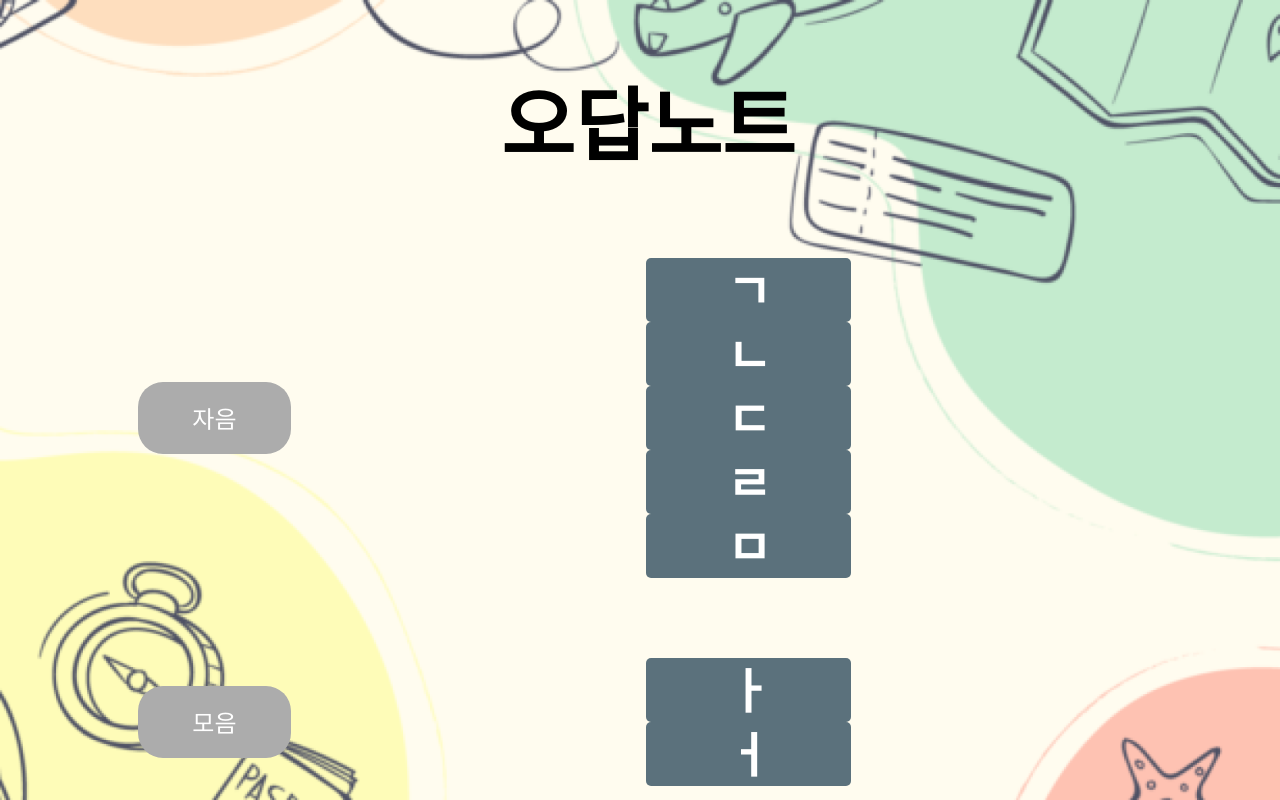
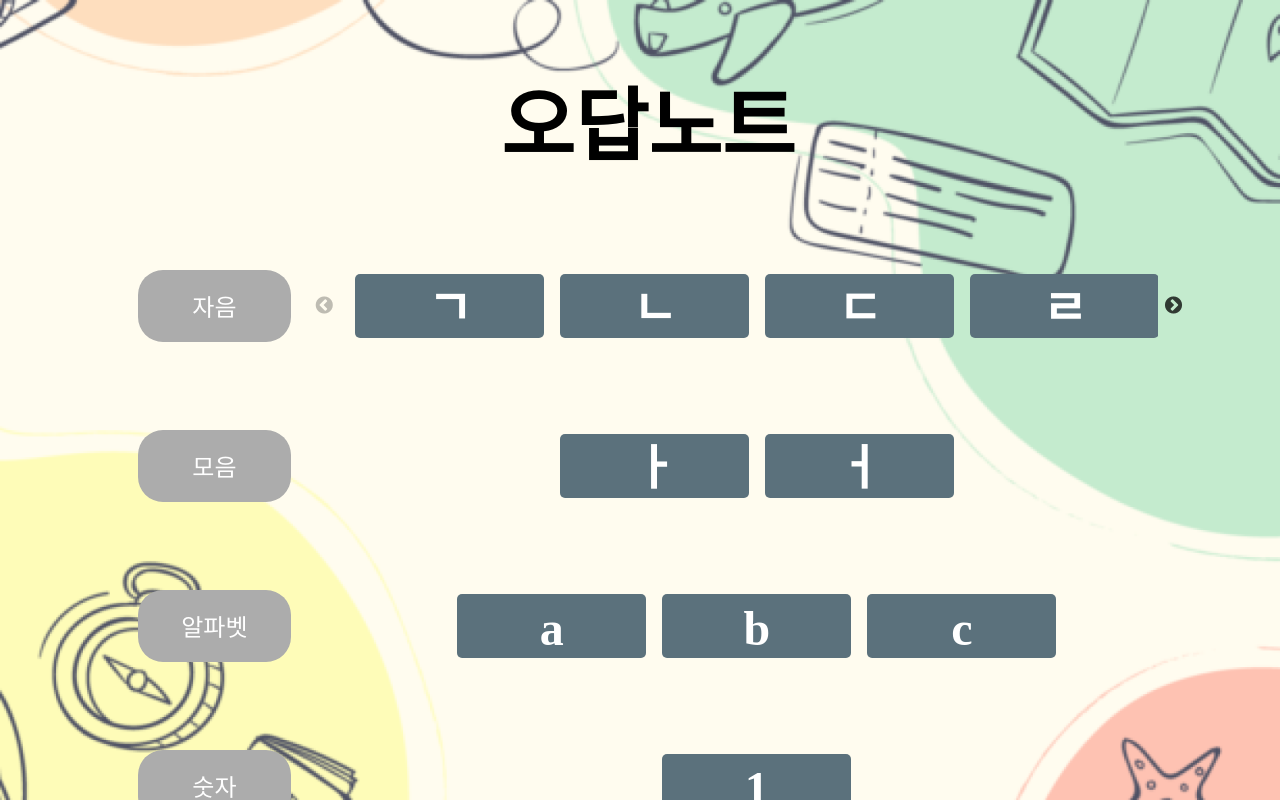
Before and after one commit to TUK-2023-Project/frontend, a React (Create React App) app: page /incorrectnote in a window 1280 px wide. Shown: the top 800 px of the page. Built offline with nearby package versions, Linux system fonts and the light colour scheme.

Commit message:
design: react-slick css 커스텀

```diff
--- a/package.json
+++ b/package.json
@@ -15,6 +15,7 @@
     "@types/react": "^18.0.27",
     "@types/react-dom": "^18.0.10",
     "@types/react-slick": "^0.23.10",
+    "@types/styled-components": "^5.1.26",
     "classnames": "^2.3.2",
     "css-loader": "^6.7.3",
     "react": "^18.2.0",
@@ -30,6 +31,7 @@
     "sass-loader": "^13.2.0",
     "slick-carousel": "^1.8.1",
     "style-loader": "^3.3.1",
+    "styled-components": "^5.3.9",
     "typescript": "^4.9.4",
     "web-vitals": "^2.1.4"
   },
--- a/public/dummy/incorrectNote.json
+++ b/public/dummy/incorrectNote.json
@@ -1,6 +1,7 @@
 {
   "자음": [
     {
+      "id": 1,
       "word": "ㄱ",
       "img": "https://wis.seoul.go.kr/rest/file/download/p0a2k9ei1y86ba82hfqq8curghfdyv4g/1",
       "content": "오른 주먹의 1·5지를 펴서 1지 끝이 아래로 손등이 밖으로 향하게 세운다."
--- a/public/index.html
+++ b/public/index.html
@@ -4,6 +4,17 @@
     <meta charset="utf-8" />
     <meta name="viewport" content="width=device-width, initial-scale=1" />
     <title>React App</title>
+    <link
+      rel="stylesheet"
+      type="text/css"
+      charset="UTF-8"
+      href="https://cdnjs.cloudflare.com/ajax/libs/slick-carousel/1.8.1/slick.min.css"
+    />
+    <link
+      rel="stylesheet"
+      type="text/css"
+      href="https://cdnjs.cloudflare.com/ajax/libs/slick-carousel/1.8.1/slick-theme.min.css"
+    />
     <script src="https://cdn.jsdelivr.net/npm/@tensorflow/tfjs-core"></script>
     <script src="https://cdn.jsdelivr.net/npm/@tensorflow/tfjs-converter"></script>
     <script src="https://cdn.jsdelivr.net/npm/@tensorflow/tfjs-backend-webgl"></script>
--- a/src/pages/IncorrectNote/components/DetailModal/index.tsx
+++ b/src/pages/IncorrectNote/components/DetailModal/index.tsx
@@ -17,6 +17,13 @@ function DetailModal({ open, clickModal, word, img, contents }: DetailProps) {
   const openModalHandler = () => {
     setIsOpen(!isOpen);
     clickModal(!isOpen);
+  };
+
+  // 오답 노트 삭제
+  const onRemove = () => {
+    if (window.confirm("오답노트를 삭제하시겠습니까?")) {
+      alert("삭제되었습니다.");
+    }
   };
 
   return (
@@ -54,6 +61,13 @@ function DetailModal({ open, clickModal, word, img, contents }: DetailProps) {
                 {contents}
               </div>
             </div>
+            <div
+              className={styles["modal-backdrop__modal-view__delete"]}
+              onClick={onRemove}
+            >
+              <p>오답노트 삭제</p>
+              <img src="images/delete.svg" alt="휴지통" />
+            </div>
           </div>
         </div>
       ) : null}
--- a/src/pages/IncorrectNote/components/ListCarousel/IncorrectNoteBox.module.scss
+++ b/src/pages/IncorrectNote/components/ListCarousel/IncorrectNoteBox.module.scss
@@ -1,9 +1,10 @@
 @charset "UTF-8";
+
 .slide-wrap {
   display: flex;
   justify-content: center;
   align-items: center;
-  margin-bottom: 5rem;
+  margin-bottom: 4rem;
 
   &__label {
     width: 15%;
@@ -22,24 +23,13 @@
     width: 80%;
     margin-left: 3rem;
 
-    &__slider {
-      div {
-        cursor: pointer;
-        margin-right: 1rem;
-      }
-    }
-  }
-
-  &__detail {
-    width: 30%;
-    height: 4rem;
-    background: #5b717c;
-    border: 0px;
-    border-radius: 5px;
-
-    text-decoration: none;
-
     &__word {
+      width: 3rem;
+      height: 4rem;
+      background: #5b717c;
+      border: 0px;
+      border-radius: 5px;
+      text-decoration: none;
       color: white;
       font-size: 3rem;
       font-weight: 800;
@@ -49,13 +39,9 @@
       &:link &:active {
         text-decoration: none;
       }
+      &:hover {
+        background-color: #829fae;
+      }
     }
   }
 }
-
-.next {
-  width: 1rem;
-}
-.prev {
-  width: 1rem;
-}
--- a/src/pages/IncorrectNote/components/ListCarousel/index.tsx
+++ b/src/pages/IncorrectNote/components/ListCarousel/index.tsx
@@ -1,10 +1,8 @@
-/* eslint-disable @typescript-eslint/strict-boolean-expressions */
 import React, { useState, useEffect } from "react";
 import styles from "./IncorrectNoteBox.module.scss";
 import Slider from "react-slick";
 import DetailModal from "../DetailModal";
-import "slick-carousel/slick/slick.css";
-import "slick-carousel/slick/slick-theme.css";
+import styled from "styled-components";
 
 interface incorrectData {
   word: string;
@@ -25,41 +23,15 @@ function IncorrectNoteBox({ label, data }: IncorrectNoteBoxProps) {
   const [selectedContent, setSelectedContent] = useState<string>("");
 
   const settings = {
-    dots: false,
-    infinite: false,
-    speed: 500,
-    slidesToShow: 4,
-    slidesToScroll: 4,
+    dots: false, // 슬라이드 밑에 점 여부
+    infinite: false, // 무한 반복 여부
+    speed: 500, // 속도
+    slidesToShow: 4, // 4장씩 보이도록
+    slidesToScroll: 1, // 1장씩 뒤로 넘어가게
     initialSlide: 0,
     arrows: true,
     vertical: false,
-
-    responsive: [
-      {
-        breakpoint: 1024,
-        settings: {
-          slidesToShow: 3,
-          slidesToScroll: 3,
-          infinite: true,
-          dots: true,
-        },
-      },
-      {
-        breakpoint: 600,
-        settings: {
-          slidesToShow: 2,
-          slidesToScroll: 2,
-          initialSlide: 2,
-        },
-      },
-      {
-        breakpoint: 480,
-        settings: {
-          slidesToShow: 1,
-          slidesToScroll: 1,
-        },
-      },
-    ],
+    centerPadding: "0px", // 0px 하면 슬라이드 끝쪽 이미지가 안잘림
   };
 
   const clickModal = (open: boolean) => {
@@ -77,21 +49,20 @@ function IncorrectNoteBox({ label, data }: IncorrectNoteBoxProps) {
     <div className={styles["slide-wrap"]}>
       <div className={styles["slide-wrap__label"]}>{label}</div>
       <div className={styles["slide-wrap__slide"]}>
+        <StyledSlide {...settings}>
           {data?.map((value, key) => (
-          <>
-            <Slider {...settings}>
-              <div className={styles["slide-wrap__detail"]}>
             <div
-                  className={styles["slide-wrap__detail__word"]}
-                  onClick={(e) => {
+              className={styles["slide-wrap__slide__word"]}
+              onClick={() => {
                 setOpenModal(true);
                 handleClick(value);
               }}
             >
               {value.word}
             </div>
+          ))}
+        </StyledSlide>
       </div>
-            </Slider>
       {openModal ? (
         <DetailModal
           open={true}
@@ -101,11 +72,28 @@ function IncorrectNoteBox({ label, data }: IncorrectNoteBoxProps) {
           contents={selectedContent}
         />
       ) : null}
-          </>
-        ))}
-      </div>
     </div>
   );
 }
 
 export default IncorrectNoteBox;
+
+export const StyledSlide = styled(Slider)`
+  /* Slider */
+  .slick-slide {
+    div {
+      cursor: pointer;
+      margin: 0.5rem;
+    }
+    height: 100%;
+    min-height: 1px;
+  }
+
+  /* Arrows */
+  .slick-prev,
+  .slick-next {
+    &:before {
+      color: black;
+    }
+  }
+`;
```
Also changed, not shown: 1 other file (tests, documents, lock files or other folders). Lines whose indentation alone changed are shown as unchanged.
